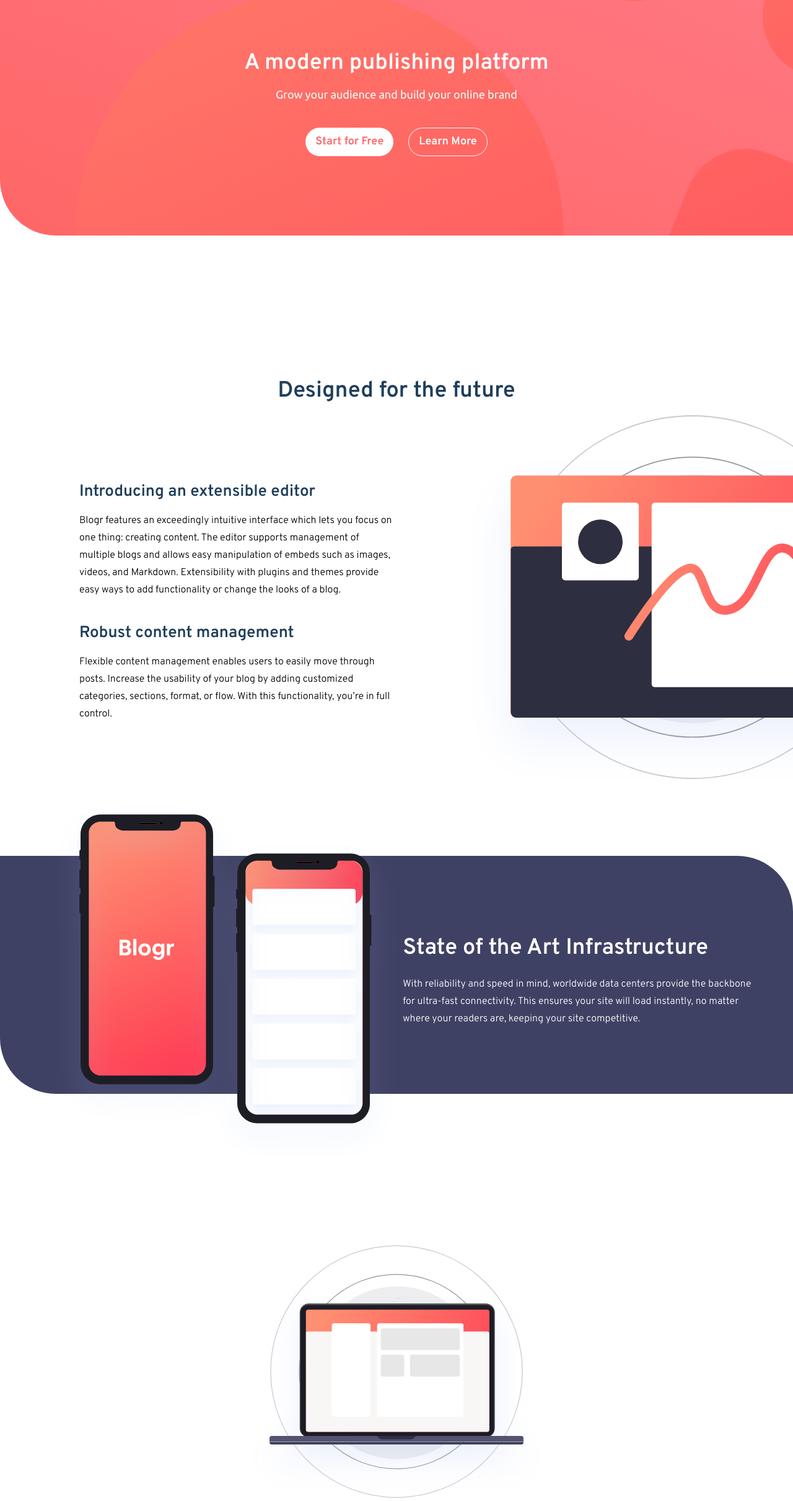
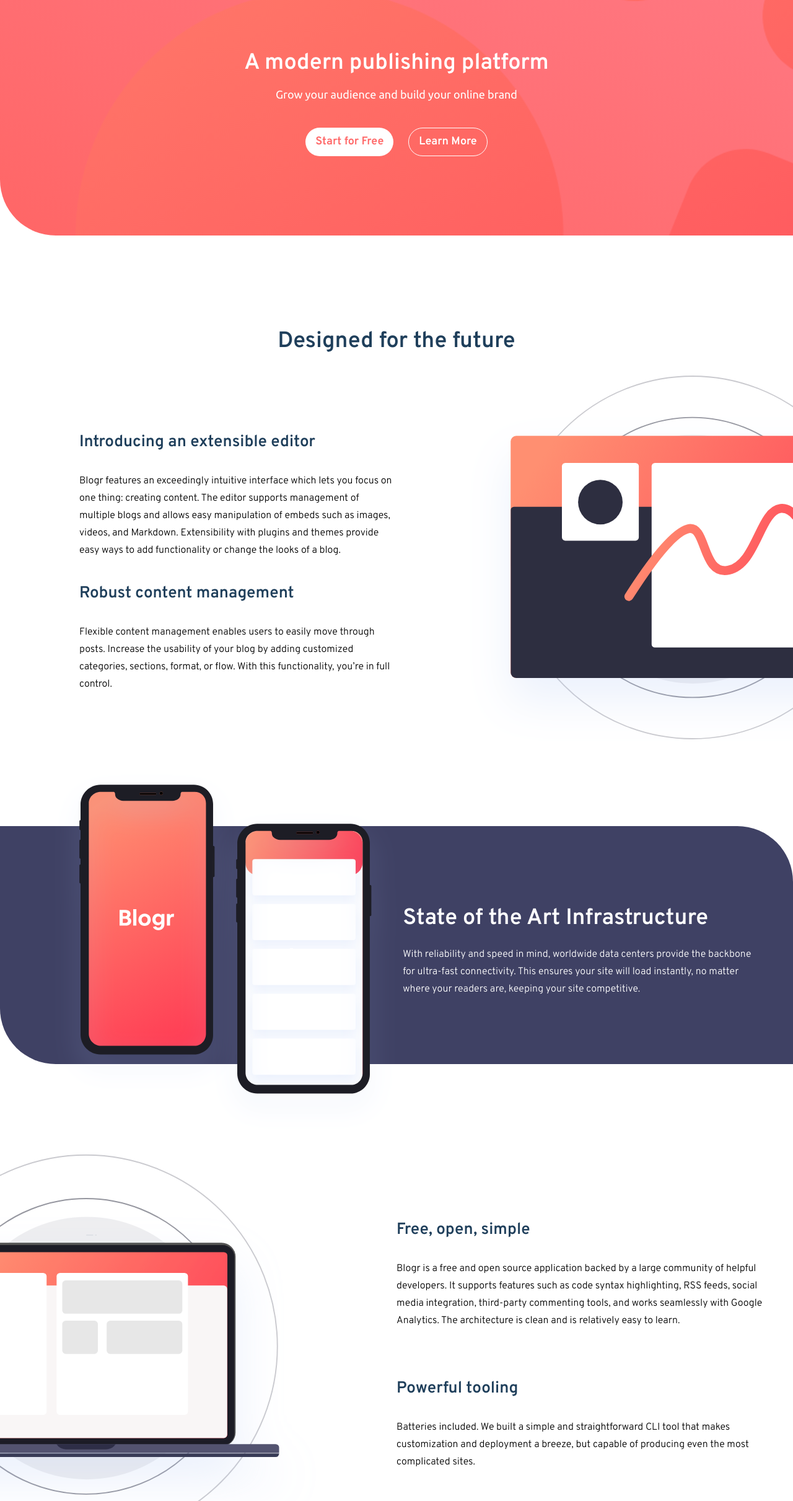
Before and after one commit to Fede2797/frontend_mentor_blogr, a website: page index.html in a window 1280 px wide. Shown: the part 138-2560 px from the top of the page at 62% size. Drawn offline with Linux system fonts and the light colour scheme.

Commit message:
Finished responsiveness. Only thing left is max-width on the sections

```diff
--- a/index.html
+++ b/index.html
@@ -12,7 +12,7 @@
     </style>
     <title>Frontend Mentor | [Blogr]</title>
 </head>
-<body>
+<body class="w-full">
     <!--
     Product
 
@@ -39,14 +39,14 @@
   Sign Up -->
 
   <!-- Intro -->
-  <section class="bg-gradient-to-tr from-[#FF6666] to-[#FF7A85] rounded-bl-[90px]">
+  <section class="bg-gradient-to-tr from-[#FF6666] to-[#FF7A85] rounded-bl-[90px] overflow-hidden">
     <!-- <div class="w-full h-full bg-[position:35%_33%] flex flex-col px-6 pt-16 rounded-bl-[90px] pb-32" style="background-image: url('/images/bg-pattern-intro-mobile.svg')"> -->
     <div class="w-full h-full bg-[position:35%_33%] flex flex-col px-6 pt-16 rounded-bl-[90px] pb-32
     bg-[url('/images/bg-pattern-intro-mobile.svg')]
-    md:bg-[url('/images/bg-pattern-intro-desktop.svg')] md:bg-[position:25%50%] md:px-0">
+    md:bg-[url('/images/bg-pattern-intro-desktop.svg')] md:bg-[position:25%50%] ">
         <!-- Navbar -->
         <div class="flex flex-row justify-between md:max-w-4/5 lg:max-w-full lg:mx-32 items-center">
-            <img class="md:mr-12" src="/images/logo.svg" alt="">
+            <img class="md:mr-8" src="/images/logo.svg" alt="">
             <div class="hidden md:block w-full">
                 <div class="flex justify-between">
                     <div class="flex gap-4 min-w-[330px]">
@@ -101,7 +101,7 @@
   <!-- Articles section -->
 
   <!-- First Article -->
-  <section class="mt-24 md:p-32 overflow-hidden">
+  <section class="mt-24 md:p-32 md:pt-12 overflow-hidden">
     <h1 class="text-center text-[#1F3F5B] text-[36px] font-semibold font-[Overpass] md:mb-20">Designed for the future</h1>
     <div class="flex flex-col gap-2 items-center md:flex-row-reverse md:relative">
         <div class="md:w-full">
@@ -110,7 +110,7 @@
             </div>
         </div>
         <div class="flex flex-col md:w-full">
-            <div class="p-10 md:px-0">
+            <div class="p-10 md:px-0 space-y-8">
                 <h1 class="text-center text-[#1F3F5B] text-[26px] font-semibold font-[Overpass] leading-8 md:text-left">Introducing an extensible editor</h1>
                 <p class="text-center mt-4 font-thin font-[Overpass] leading-7 md:text-left">
                     Blogr features an exceedingly intuitive interface which lets you focus on one thing: creating content.
@@ -119,7 +119,7 @@
                     change the looks of a blog.
                 </p>
             </div>
-            <div class="px-10 md:px-0">
+            <div class="px-10 md:px-0 space-y-8">
                 <h1 class="text-center text-[#1F3F5B] text-[26px] font-semibold font-[Overpass] leading-8 md:text-left">Robust content management</h1>
                 <p class="text-center mt-4 font-thin font-[Overpass] leading-7 md:text-left">
                     Flexible content management enables users to easily move through posts. Increase the usability of your blog
@@ -150,27 +150,28 @@
   </section>
 
   <!-- Third Arcticle -->
-  <section class="mt-72 md:mt-40 lg:mt-24">
-    <div class="flex flex-col items-center gap-8">
-        <div class="py-16 overflow-hidden">
-            <img class="scale-125" src="images/illustration-laptop-mobile.svg" alt="">
+  <section class="mt-72 md:mt-40 lg:mt-0 lg:overflow-hidden lg:py-36 overflow-hidden">
+    <div class="flex flex-col items-center gap-8 lg:relative lg:flex-row-reverse">
+        <div class="laptop-img py-16 lg:w-1/2 lg:absolute ">
+            <img class="scale-125 lg:scale-[190%]" src="images/illustration-laptop-mobile.svg" alt="">
         </div>
 
-        <div class="row px-10">
-            <h1 class="text-center text-[#1F3F5B] text-[26px] font-semibold font-[Overpass] leading-8">Free, open, simple</h1>
-            <p class="text-center mt-4 font-thin font-[Overpass] leading-7">
+        <div class="flex flex-col items-center gap-8 lg:gap-20 lg:w-1/2">
+            <div class="row px-12 lg:pl-0 lg:space-y-8">
+                <h1 class="text-center text-[#1F3F5B] text-[26px] font-semibold font-[Overpass] leading-8 lg:text-left">Free, open, simple</h1>
+                <p class="text-center mt-4 font-thin font-[Overpass] leading-7 lg:text-left">
                     Blogr is a free and open source application backed by a large community of helpful developers. It supports
                     features such as code syntax highlighting, RSS feeds, social media integration, third-party commenting tools,
                     and works seamlessly with Google Analytics. The architecture is clean and is relatively easy to learn.
                 </p>
             </div>
-
-        <div class="row px-10">
-            <h1 class="text-center text-[#1F3F5B] text-[26px] font-semibold font-[Overpass] leading-8">Powerful tooling</h1>
-            <p class="text-center mt-4 font-thin font-[Overpass] leading-7">
+            <div class="row px-12 lg:pl-0 lg:space-y-8">
+                <h1 class="text-center text-[#1F3F5B] text-[26px] font-semibold font-[Overpass] leading-8 lg:text-left">Powerful tooling</h1>
+                <p class="text-center mt-4 font-thin font-[Overpass] leading-7 lg:text-left">
                     Batteries included. We built a simple and straightforward CLI tool that makes customization and deployment a breeze, but
                     capable of producing even the most complicated sites.
                 </p>
+            </div>
         </div>
     </div>
   </section>
@@ -178,11 +179,11 @@
   <!-- Footer -->
   <footer>
     <div class="flex flex-col bg-[#25252D] rounded-tr-[90px] text-white font-[Ubuntu] items-center p-16
-    text-lg gap-12 mt-24">
-        <div class="mb-8">
-            <img class="scale-125" src="images/logo.svg" alt="">
+    text-lg gap-12 mt-24 lg:flex-row lg:justify-between lg:items-start">
+        <div class="mb-8 lg:pt-12">
+            <img class="scale-125 " src="images/logo.svg" alt="">
         </div>
-        <div class="flex flex-col items-center gap-2">
+        <div class="flex flex-col items-center gap-2 lg:items-start">
             <h4 class="font-semibold mb-4">Product</h4>
             <a href="#">Overview</a>
             <a href="#">Pricing</a>
@@ -191,7 +192,7 @@
             <a href="#">Integrations</a>
         </div>
 
-        <div class="flex flex-col items-center gap-2">
+        <div class="flex flex-col items-center gap-2 lg:items-start">
             <h4 class="font-semibold mb-4">Company</h4>
             <a href="#">About</a>
             <a href="#">Team</a>
@@ -199,32 +200,13 @@
             <a href="#">Careers</a>
         </div>
 
-        <div class="flex flex-col items-center gap-2">
+        <div class="flex flex-col items-center gap-2 lg:items-start">
             <h4 class="font-semibold mb-4">Connect</h4>
             <a href="#">Contact</a>
             <a href="#">Newsletter</a>
             <a href="#">LinkedIn</a>
         </div>
-        <div class="attribution">
-          Challenge by <a href="https://www.frontendmentor.io?ref=challenge" target="_blank">Frontend Mentor</a>.
-          Coded by <a href="#">Federico Passarelli</a>.
-        </div>
     </div>
   </footer>
-
-
-
-
-
-
-
-  <!--
-
-
-
-
-
-   -->
-
 </body>
 </html>
--- a/input.css
+++ b/input.css
@@ -1,3 +1,9 @@
 @tailwind base;
 @tailwind components;
 @tailwind utilities;
+
+@media (min-width: 1024px) {
+    .laptop-img {
+        right: clamp(600px, 60%, 750px)
+    }
+}
```
Also changed, not shown: css/style.css. Lines whose indentation alone changed are shown as unchanged.
